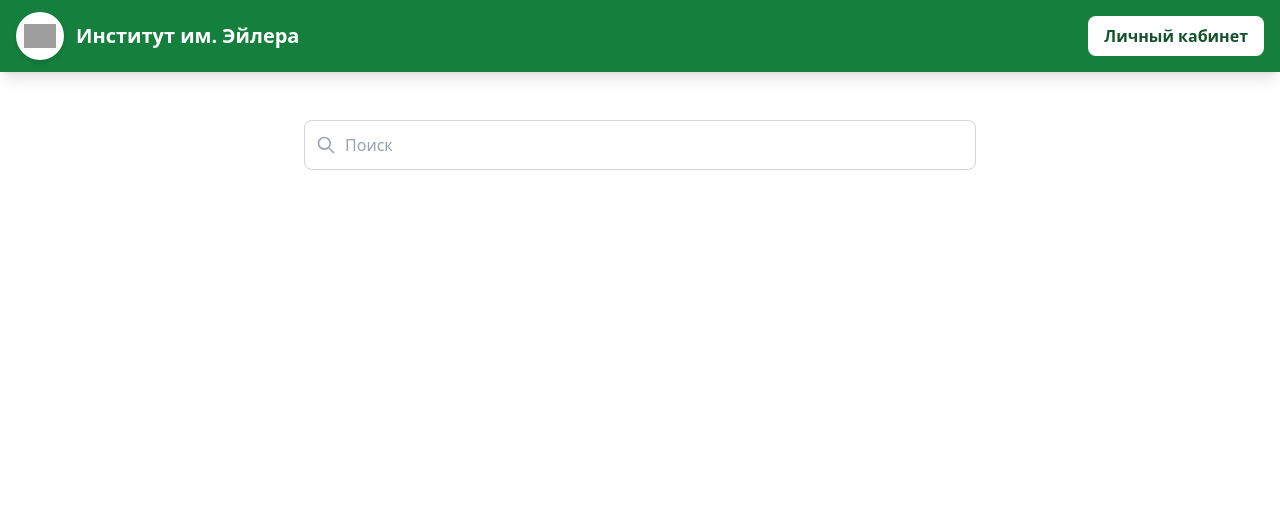
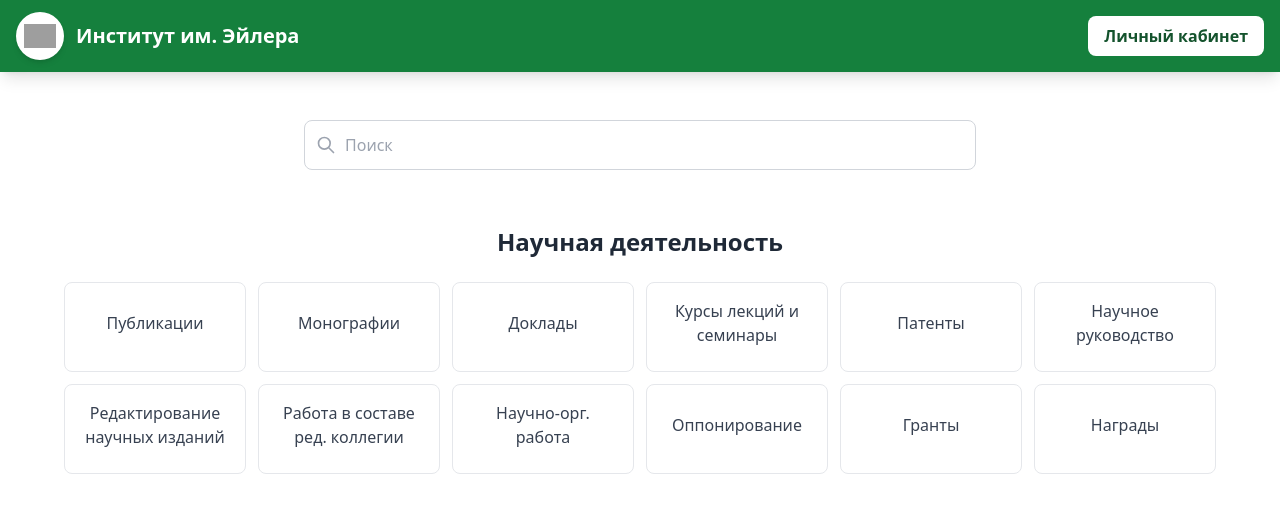
Before and after one commit to FedorKhokhryakov/website_for_Euler_Institute, a Vue app in the folder frontend/vue-app/: page /main in a window 1280 px wide. Shown: the top 512 px of the page. Built offline with nearby package versions, Linux system fonts and the light colour scheme; grey boxes are pictures that could not be loaded.

Commit message:
added publication types on main page

```diff
--- a/frontend/vue-app/src/views/Main.vue
+++ b/frontend/vue-app/src/views/Main.vue
@@ -27,9 +27,9 @@
       </div>
       <div
         v-if="showResults && searchResults.length > 0"
-        class="absolute top-full left-0 right-0 bg-white border border-gray-200 shadow-lg z-50 max-w-2xl mx-auto mt-1 rounded-lg overflow-hidden"
+        class="fixed top-46 left-1/2 transform -translate-x-1/2 w-full max-w-2xl z-50"
         >
-        <div class="max-h-96 overflow-y-auto">
+        <div class="max-h-96 overflow-y-auto bg-white border border-gray-200 rounded-lg shadow-lg">
           <div
             v-for="result in searchResults"
             :key="result.id"
@@ -48,10 +48,31 @@
 
       <div
         v-else-if="showResults && searchQuery && !isLoading"
-        class="absolute top-full left-0 right-0 bg-white border border-gray-200 shadow-lg z-50 max-w-2xl mx-auto mt-1 rounded-lg"
+        class="fixed top-46 left-1/2 transform -translate-x-1/2 w-full max-w-2xl z-50"
         >
-        <div class="p-4 text-center text-gray-500">
+        <div class="bg-gray-100 border border-gray-200 rounded-lg p-4 text-center text-gray-500">
           Ничего не найдено
+        </div>
+      </div>
+
+    <div class="container mx-auto px-4 py-8 relative z-10">
+      <div class="max-w-6xl mx-auto">
+        <h2 class="text-2xl font-bold text-gray-800 mb-6 text-center">Научная деятельность</h2>
+
+        <div class="grid grid-cols-2 md:grid-cols-3 lg:grid-cols-4 xl:grid-cols-6 gap-3">
+          <router-link
+            v-for="category in categories"
+            :key="category.id"
+            :to="`/publications?type=${category.id}`"
+            class="bg-white border border-gray-200 rounded-lg p-4 text-center hover:border-green-300 transition-all duration-200 group cursor-pointer"
+          >
+            <div class="h-12 flex items-center justify-center mb-2">
+              <span class="text-md text-gray-700 group-hover:text-green-600 transition-colors font-medium">
+                {{ category.name }}
+              </span>
+            </div>
+          </router-link>
+        </div>
       </div>
     </div>
   </div>
@@ -62,13 +83,30 @@
 import { ref, computed, watch } from 'vue'
 import { useAuthStore } from "../stores/auth"
 import axios from 'axios'
+import { useRouter } from 'vue-router'
 
 const authStore = useAuthStore()
+const router = useRouter()
 const searchQuery = ref('')
 const searchResults = ref([])
 const isLoading = ref(false)
 const isInputFocused = ref(false)
 const debounceTimeout = ref(null)
+
+const categories = ref([
+  { id: 'publications', name: 'Публикации' },
+  { id: 'monographs', name: 'Монографии' },
+  { id: 'reports', name: 'Доклады' },
+  { id: 'courses', name: 'Курсы лекций и семинары' },
+  { id: 'patents', name: 'Патенты' },
+  { id: 'supervision', name: 'Научное руководство' },
+  { id: 'editing', name: 'Редактирование научных изданий' },
+  { id: 'editorial', name: 'Работа в составе ред. коллегии' },
+  { id: 'org-work', name: 'Научно-орг. работа' },
+  { id: 'opposition', name: 'Оппонирование' },
+  { id: 'grants', name: 'Гранты' },
+  { id: 'awards', name: 'Награды' }
+])
 
 const showResults = computed(() => {
   return isInputFocused.value && searchQuery.value.length > 0
@@ -126,3 +164,19 @@ onUnmounted(() => {
 })
 
 </script>
+
+
+<style scoped>
+/* Адаптивные стили для плиток */
+@media (max-width: 640px) {
+  .grid-cols-2 {
+    grid-template-columns: repeat(2, 1fr);
+  }
+}
+
+@media (max-width: 480px) {
+  .grid-cols-2 {
+    grid-template-columns: 1fr;
+  }
+}
+</style>
```
Lines whose indentation alone changed are shown as unchanged.
